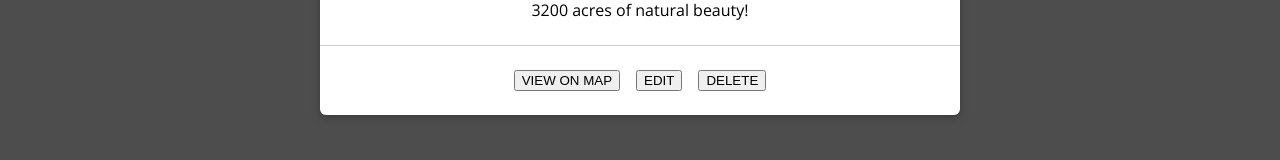
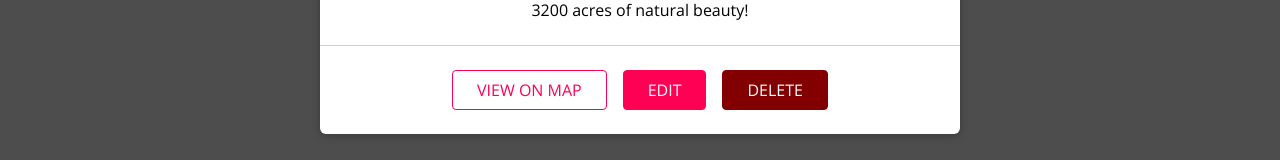
Before and after one commit to staceyjo/places-app, a React (Create React App) app: page /u1/places in a window 1280 px wide. Shown: the part 513-673 px from the top of the page. Built offline with nearby package versions, Linux system fonts and the light colour scheme.

Commit message:
custom buttons added

```diff
--- a/src/places/components/PlaceItem.js
+++ b/src/places/components/PlaceItem.js
@@ -1,6 +1,8 @@
 import React from "react";
 
 import Card from "../../shared/components/UIElements/Card/Card"
+import Button from "../../shared/components/FormElements/Button/Button"
+
 import "./PlaceItem.css"
 
 const PlaceItem = (props) => {
@@ -18,9 +20,9 @@
                 </div>
 
                 <div className="place-item__actions">
-                    <button>VIEW ON MAP</button>
-                    <button>EDIT</button>
-                    <button>DELETE</button>
+                    <Button inverse >VIEW ON MAP</Button>
+                    <Button to={`places/${props.id}`}>EDIT</Button>
+                    <Button danger>DELETE</Button>
                 </div>
             </Card>
         </li>
--- /dev/null
+++ b/src/shared/components/FormElements/Button/Button.css
@@ -0,0 +1,61 @@
+.button {
+  font: inherit;
+  padding: 0.5rem 1.5rem;
+  border: 1px solid #ff0055;
+  border-radius: 4px;
+  background: #ff0055;
+  color: white;
+  cursor: pointer;
+  margin-right: 1rem;
+  text-decoration: none;
+  display: inline-block;
+}
+
+.button:focus {
+  outline: none;
+}
+
+.button:hover,
+.button:active {
+  background: #ff4382;
+  border-color: #ff4382;
+}
+
+.button--inverse {
+  background: transparent;
+  color: #ff0055;
+}
+
+.button--inverse:hover,
+.button--inverse:active {
+  color: white;
+  background: #ff0055;
+}
+
+.button--danger {
+  background: #830000;
+  border-color: #830000;
+}
+
+.button--danger:hover,
+.button--danger:active {
+  background: #f34343;
+  border-color: #f34343;
+}
+
+.button:disabled,
+.button:hover:disabled,
+.button:active:disabled {
+  background: #ccc;
+  color: #979797;
+  border-color: #ccc;
+  cursor: not-allowed;
+}
+
+.button--small {
+  font-size: 0.8rem;
+}
+
+.button--big {
+  font-size: 1.5rem;
+}
--- /dev/null
+++ b/src/shared/components/FormElements/Button/Button.js
@@ -0,0 +1,43 @@
+import React from 'react';
+import { Link } from 'react-router-dom';
+
+import './Button.css';
+
+const Button = props => {
+  if (props.href) {
+    return (
+      <a
+        className={`button button--${props.size || 'default'} ${props.inverse &&
+          'button--inverse'} ${props.danger && 'button--danger'}`}
+        href={props.href}
+      >
+        {props.children}
+      </a>
+    );
+  }
+  if (props.to) {
+    return (
+      <Link
+        to={props.to}
+        exact={props.exact}
+        className={`button button--${props.size || 'default'} ${props.inverse &&
+          'button--inverse'} ${props.danger && 'button--danger'}`}
+      >
+        {props.children}
+      </Link>
+    );
+  }
+  return (
+    <button
+      className={`button button--${props.size || 'default'} ${props.inverse &&
+        'button--inverse'} ${props.danger && 'button--danger'}`}
+      type={props.type}
+      onClick={props.onClick}
+      disabled={props.disabled}
+    >
+      {props.children}
+    </button>
+  );
+};
+
+export default Button;
```
Also changed, not shown: src/shared/components/UIElements/Modals/Modal.css (added), src/shared/components/UIElements/Modals/Modal.js (added).
